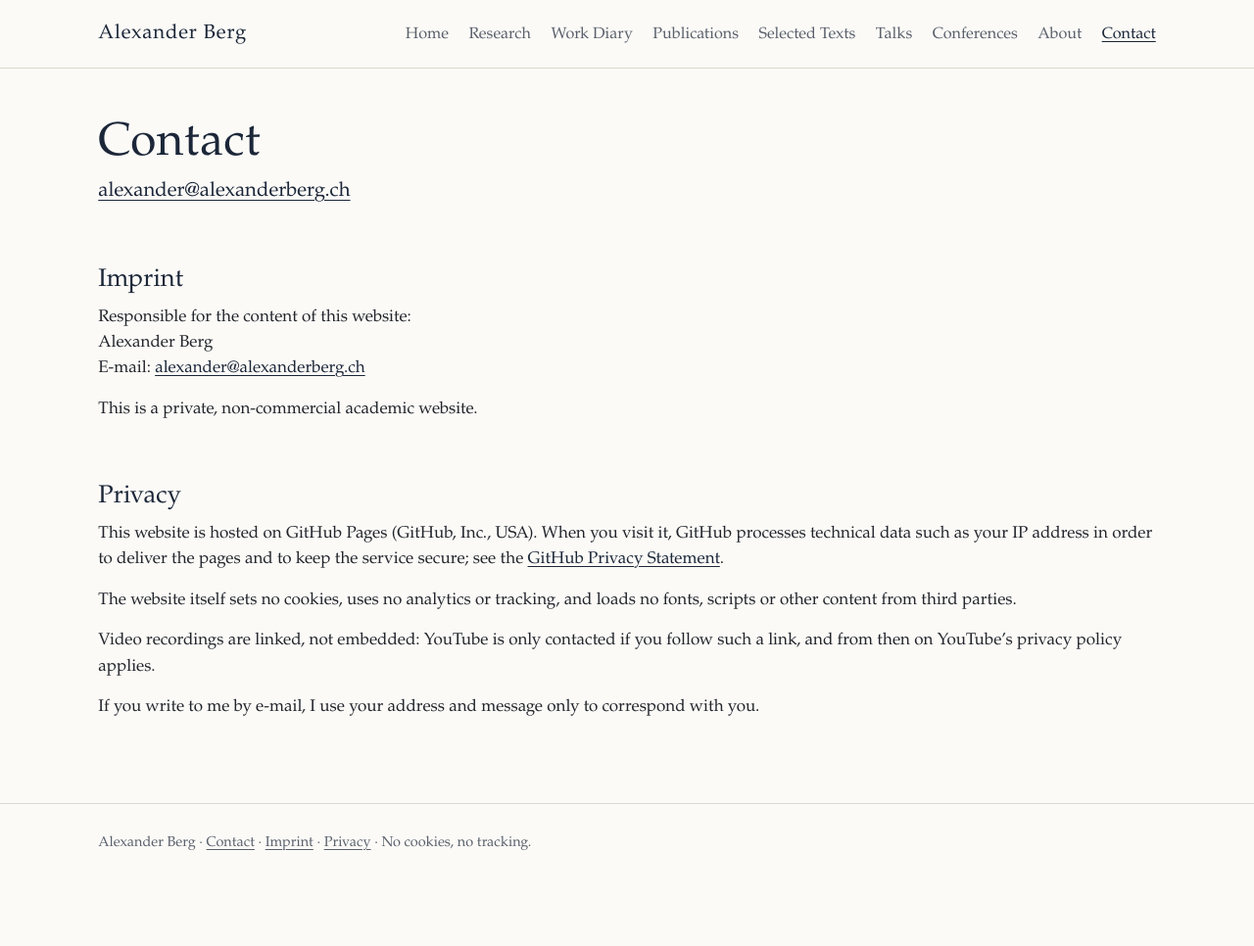
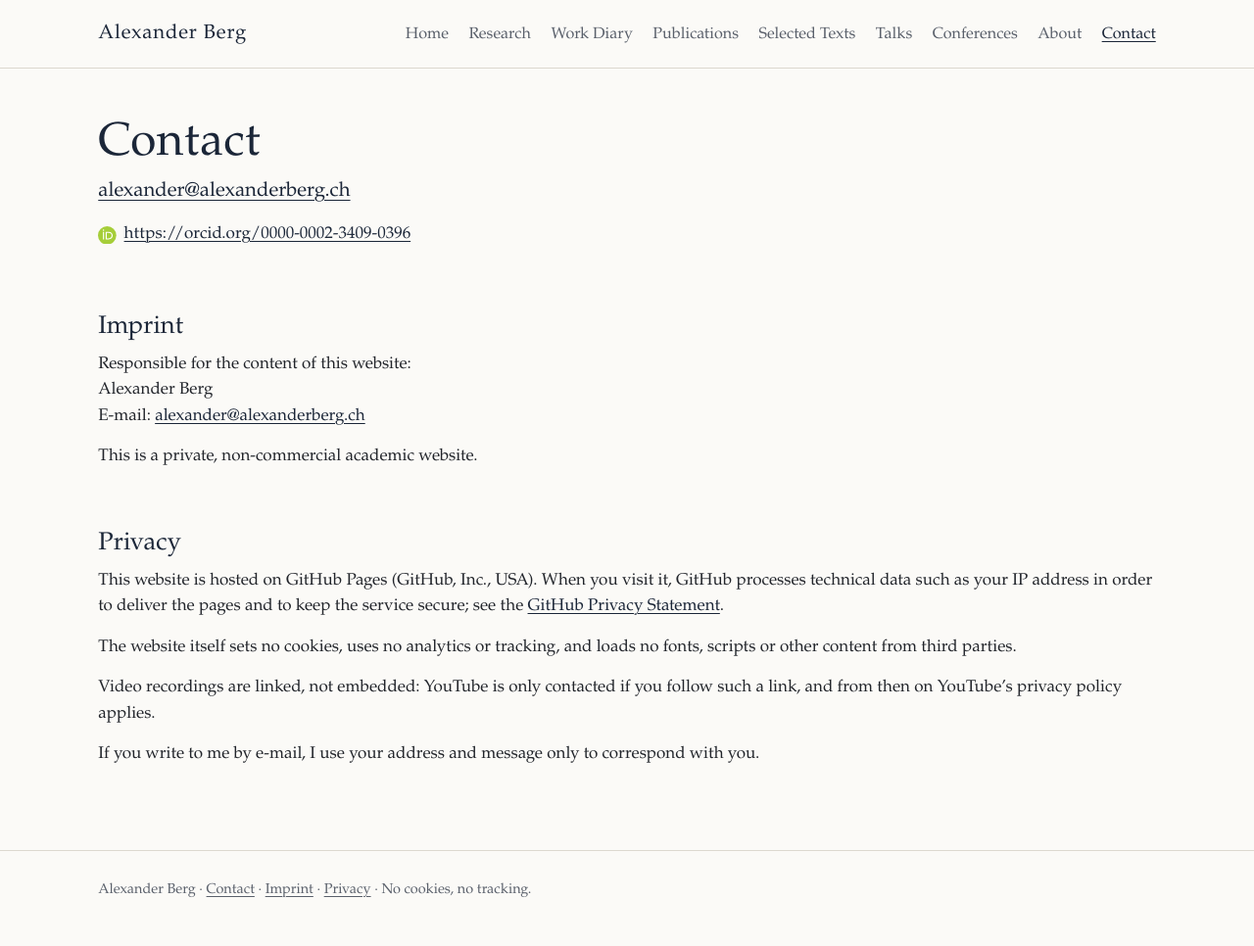
Before and after one commit to dralexanderberg/website, a Jekyll site: the page built from contact/index.html, in a window 1280 px wide. Shown: the whole page at 98% size. Built offline with Jekyll 4.4.1, drawn with Linux system fonts in a browser that asks for light colours; before the commit the page ends 918 px from its top, so only the background shows below that.

Commit message:
Contact page: link to the ORCID record
- _config.yml: orcid: "0000-0002-3409-0396". When the line is empty, the
  link is hidden.
- Contact page: the iD as a full https://orcid.org/… link, with the ORCID
  iD icon inline as SVG (the official vector, so nothing is loaded from
  third parties).
- Person JSON-LD (home page): sameAs points to the ORCID record.
- README: where the ORCID iD is set.

Co-Authored-By: Claude Opus 5.5 <noreply@anthropic.com>
Claude-Session: https://claude.ai/code/session_01DaTNutaFvg9aFZdq3qhdu7

```diff
--- a/_config.yml
+++ b/_config.yml
@@ -2,6 +2,8 @@
 title: Alexander Berg
 author: Alexander Berg
 email: alexander@alexanderberg.ch
+# ORCID iD, linked on the Contact page (leave empty to hide the link).
+orcid: "0000-0002-3409-0396"
 description: >-
   Alexander Berg, philosopher: Wittgenstein and Hegel, and the literary form
   of philosophy.
--- /dev/null
+++ b/_includes/orcid-icon.html
@@ -0,0 +1 @@
+<svg class="orcid-icon" viewBox="0 0 72 72" width="18" height="18" aria-hidden="true" focusable="false"><circle cx="36" cy="36" r="36" fill="#A6CE39"/><g fill="#FFF" transform="translate(18.87 12.91)"><path d="M5.04 39.13H.7V9.14h4.34z"/><path d="M11.41 9.14H23.14C34.3 9.14 39.21 17.07 39.21 24.15C39.21 31.85 33.15 39.15 23.19 39.15H11.41ZM15.75 35.26H22.66C32.5 35.26 34.75 27.84 34.75 24.15C34.75 18.13 30.89 13.04 22.43 13.04H15.75Z"/><circle cx="2.87" cy="2.9" r="2.85"/></g></svg>
--- a/_includes/person-jsonld.html
+++ b/_includes/person-jsonld.html
@@ -7,6 +7,9 @@
   "affiliation": { "@type": "CollegeOrUniversity", "name": "University of Zurich" },
   "knowsAbout": ["Ludwig Wittgenstein", "G. W. F. Hegel", "Literary form of philosophy", "German Idealism"],
   "url": "{{ '/' | absolute_url }}",
+{%- if site.orcid %}
+  "sameAs": ["https://orcid.org/{{ site.orcid }}"],
+{%- endif %}
   "image": "{% if site.portrait_crops %}{{ '/images/portrait-800.jpg' | absolute_url }}{% else %}{{ '/images/portrait.jpg' | absolute_url }}{% endif %}"
 }
 </script>
--- a/assets/css/main.css
+++ b/assets/css/main.css
@@ -119,6 +119,8 @@ cite { font-style: italic; }
 .archive { margin-top: 1rem; }
 .archive-list { list-style: none; margin: 0; padding: 0; max-width: var(--measure); }
 .contact-mail { font-size: 1.2rem; }
+.contact-orcid a { display: inline-flex; align-items: center; gap: 0.45em; }
+.orcid-icon { width: 1.1em; height: 1.1em; flex: none; }
 
 /* Conferences */
 .conf { margin-top: 3.5rem; padding-top: 1.2rem; border-top: 1px solid var(--rule); max-width: 46rem; display: flow-root; }
--- a/contact/index.html
+++ b/contact/index.html
@@ -1,10 +1,13 @@
 ---
 layout: default
 title: Contact
-description: Contact Alexander Berg by e-mail. Imprint and privacy notice.
+description: Contact Alexander Berg by e-mail; ORCID iD. Imprint and privacy notice.
 ---
 <h1>Contact</h1>
 <p class="contact-mail"><a href="mailto:{{ site.email }}">{{ site.email }}</a></p>
+{%- if site.orcid %}
+<p class="contact-orcid"><a href="https://orcid.org/{{ site.orcid }}" rel="me">{% include orcid-icon.html %}https://orcid.org/{{ site.orcid }}</a></p>
+{%- endif %}
 
 <section aria-labelledby="imprint">
   <h2 id="imprint">Imprint</h2>
```
Also changed, not shown: README.md.
